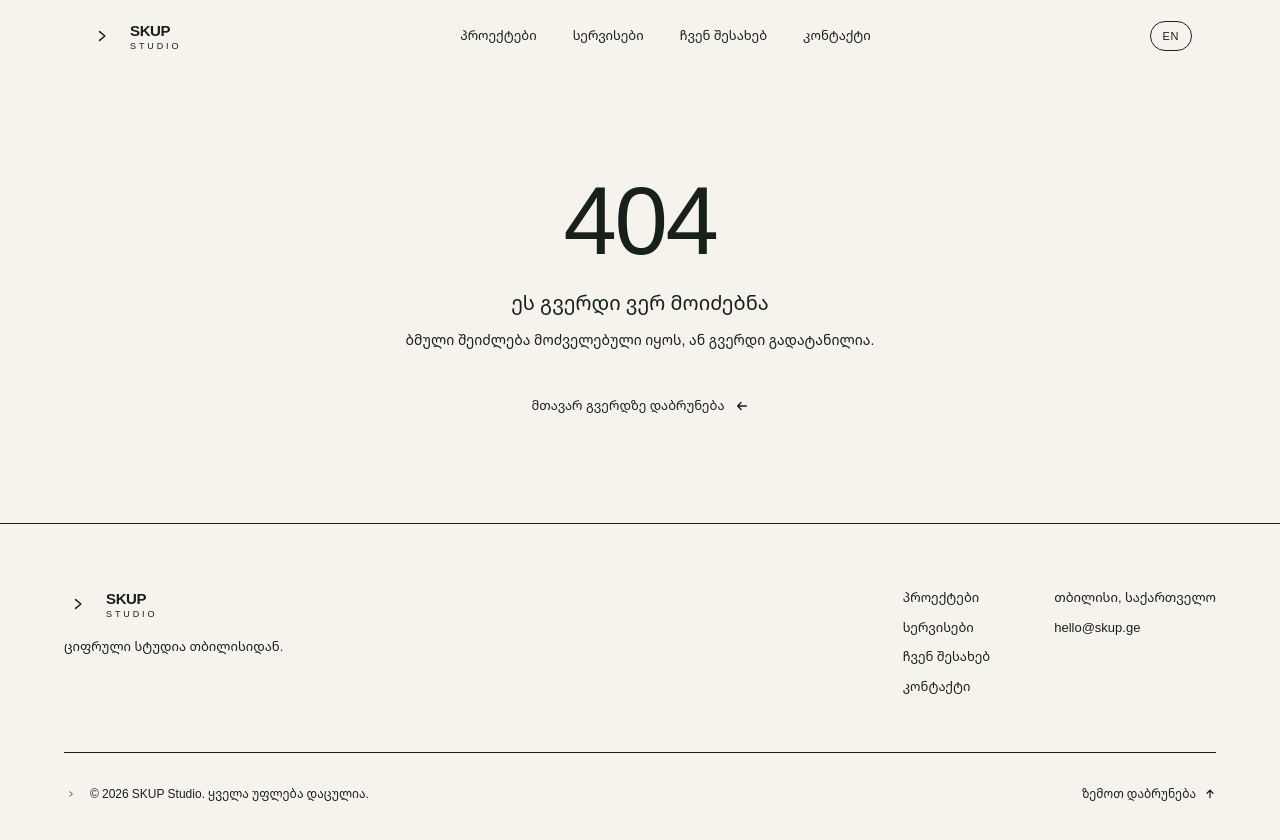
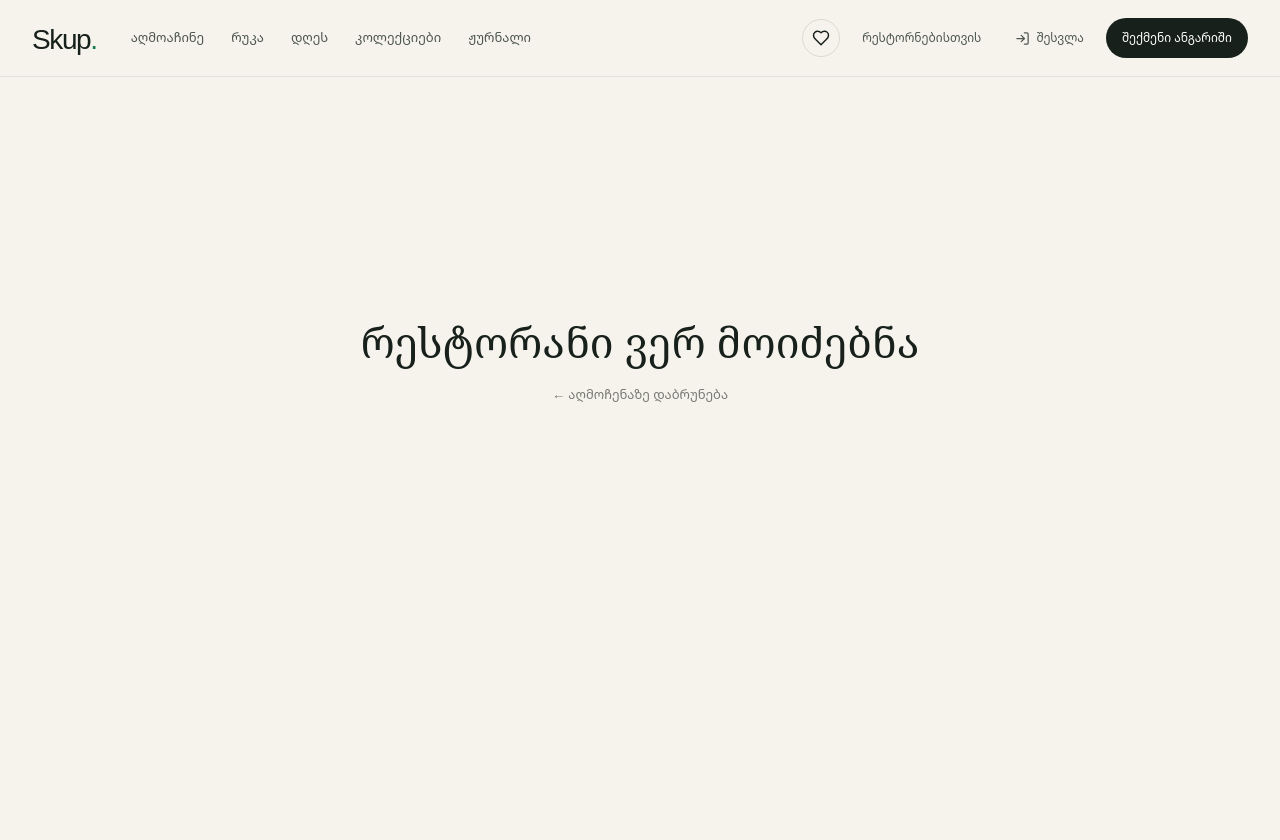
Before and after one commit to PNatroshvili/skup-portfolio, a Next.js app: page /restaurant in a window 1280 px wide. Before the commit this address had no page. Shown: the top 840 px of the page. After the commit the page ends 800 px from the top, so only its background shows below. Built offline with nearby package versions, Linux system fonts and the light colour scheme.

Commit message:
Add Skup restaurant route

```diff
--- /dev/null
+++ b/src/app/restaurant/page.tsx
@@ -0,0 +1,11 @@
+import type { Metadata } from "next";
+import SkupRestaurant from "@/components/SkupRestaurant";
+
+export const metadata: Metadata = {
+  title: "რესტორანი — Skup",
+  description: "რესტორნის დეტალები, მენიუ, მიმოხილვები და მაგიდის დაჯავშნა.",
+};
+
+export default function RestaurantPage() {
+  return <SkupRestaurant />;
+}
```
